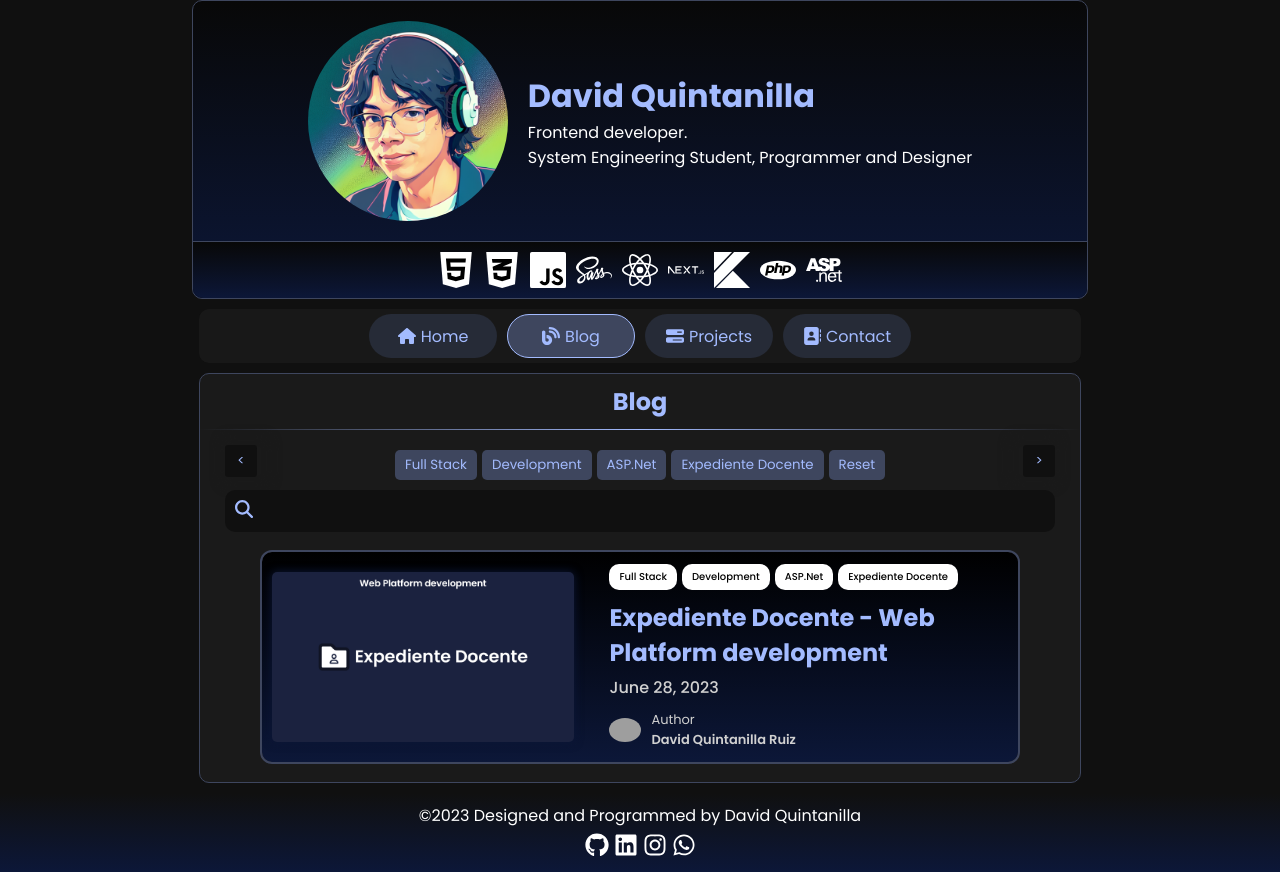
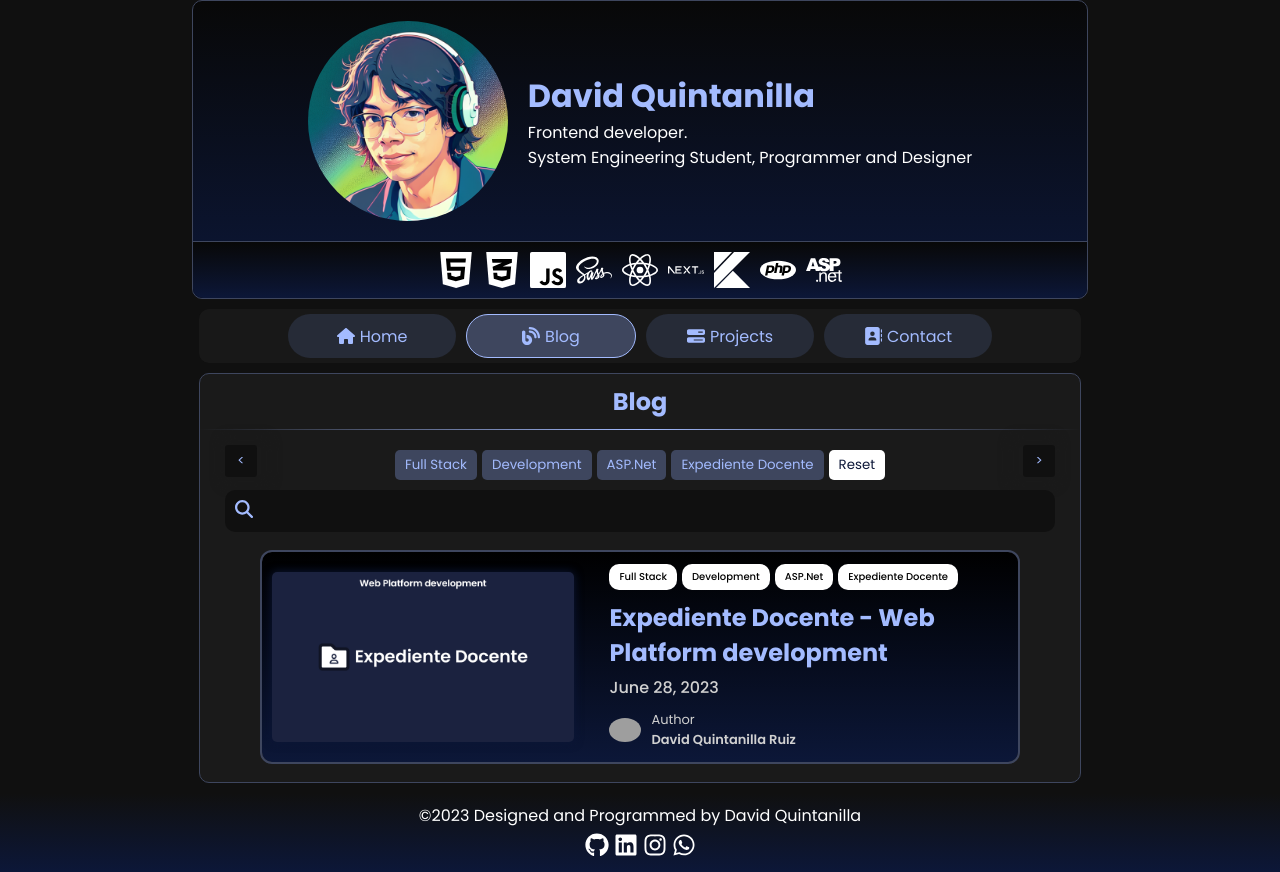
Before and after one commit to davidquintr/portfolio, a Next.js app: page /portfolio/blog in a window 1280 px wide. Built offline with nearby package versions, Linux system fonts and the light colour scheme; grey boxes are pictures that could not be loaded.

Commit message:
final visual changes

```diff
--- a/pages/components/panel.tsx
+++ b/pages/components/panel.tsx
@@ -116,7 +116,7 @@ const Panel = ({isProject, pureArray, setElement, element, pureFilter}) => {
                 <span>{isProject ? element.alt : element}</span>
               </button>
             ))}
-            <button className="filter-button" onClick={() => handleReset()}>
+            <button className="filter-button reset" onClick={() => handleReset()}>
               <span>Reset</span>
             </button>
           </div>
--- a/pages/scss/page.scss
+++ b/pages/scss/page.scss
@@ -2,7 +2,7 @@
 @import url('https://fonts.googleapis.com/css2?family=Fira+Code:wght@300;400;500;600;700&display=swap" rel="stylesheet');
 @import url('https://fonts.googleapis.com/css2?family=Poppins:ital,wght@0,100;0,200;0,300;0,400;0,500;0,600;0,700;0,800;0,900;1,100;1,200;1,300;1,400;1,500;1,600;1,700;1,800;1,900&display=swap');
 
-h1, h2, h3,h4,p, a, table, span, input{
+h1, h2, h3, h4, p, a, table, span, input{
     font-family: 'Poppins';
 }
 
@@ -132,6 +132,7 @@ body{
 
 
 .button-link{
+    box-sizing: content-box;
     cursor: pointer;
     width: 100%;
     background-color: $color-boldblue;
@@ -178,8 +179,6 @@ body{
         }
 
         &.minimal{
-            box-sizing: border-box;
-
             width: 128px;
 
             @media (max-width: 600px) {
--- a/pages/scss/panel.scss
+++ b/pages/scss/panel.scss
@@ -19,6 +19,7 @@
         width: 100%;
 
         input{
+
             color: white;
             background-color: $color-bg;
             outline: none;
@@ -55,10 +56,10 @@
     border: none;
     outline: none;
     background-color: $color-blue;
-    transition: transform 0.5s, background-color 0.2s;
+    transition: transform 0.2s, background-color 0.5s, filter 0.5s;
 
     &.marked{
-        outline: $color-bluelight 2px solid;
+        outline: $color-bluelight 1px solid;
     }
 
     &:active{
@@ -87,7 +88,17 @@
         }
 
         &:hover{
+            filter: none;
             background-color: $color-blue;
         }
     }
+
+    &:hover:not(&-scroll){
+      filter: brightness(1.2);
+    }
+
+    &.reset{
+      background-color: white;
+      color: $color-darkblue;
+    }
 }
```
